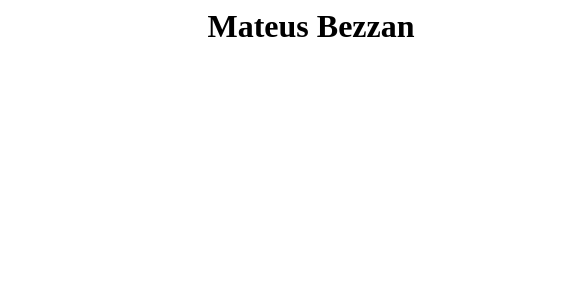
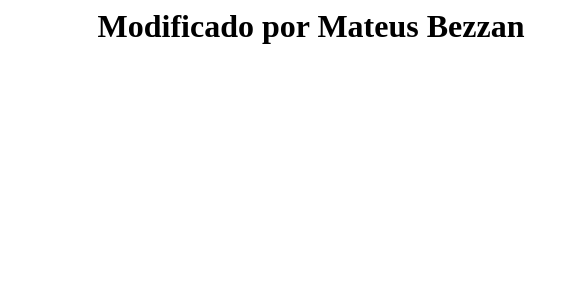
Before and after one commit to MateusBezzan123/bootCamp-IGTI, a plain HTML site: page aula04/index.html in a window 1280 px wide. Shown: the full height of the page, 329-907 px from the left. Drawn offline with Linux system fonts and the light colour scheme.

Commit message:
Introdução ao JavaScript

```diff
--- a/aula04/index.html
+++ b/aula04/index.html
@@ -9,7 +9,7 @@
     <title>Curriculo</title>
   </head>
   <body>
-    <h1>Mateus Bezzan</h1>
+    <h1>Mateus Correia Bezzan</h1>
 
     <div class="dados-pessais">
       <img src="./img/TB19ALEGO10721.JPG" alt="MateusBezza" width="100px" />
@@ -41,5 +41,6 @@
       target="_blank"
       >LinkDin</a
     >
+    <script src="./js/script.js"></script>
   </body>
 </html>
--- /dev/null
+++ b/aula04/js/script.js
@@ -0,0 +1,4 @@
+console.log("Olá, mundo");
+
+var tittle = document.querySelector("h1");
+tittle.textContent = "Modificado por Mateus Bezzan";
```
